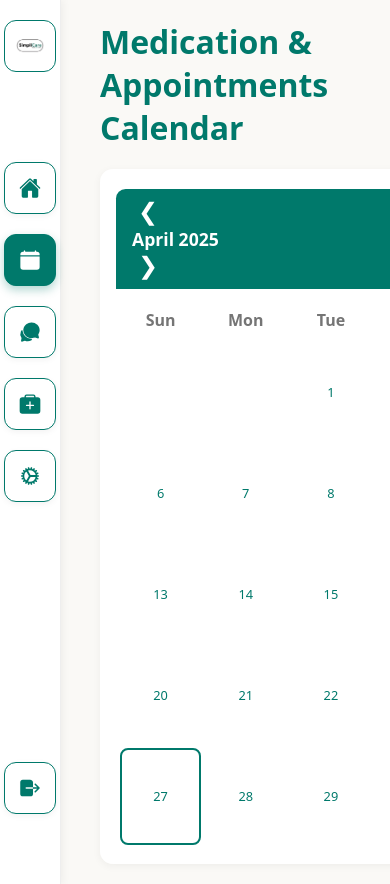
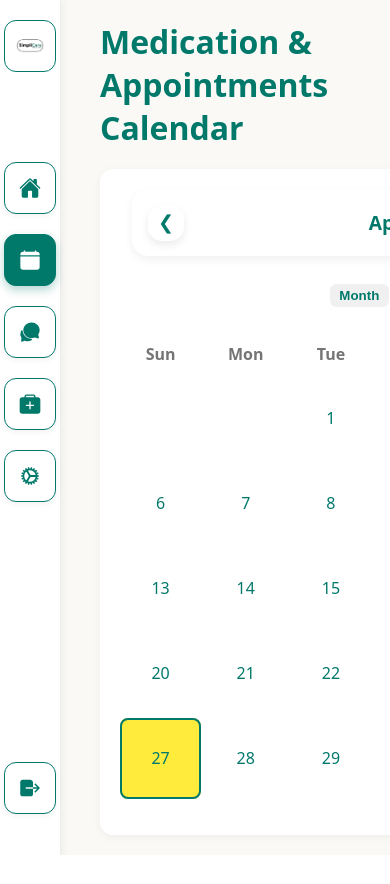
Before and after one commit to AksharParmar/simplicare, a Flask app: page /calendar in a window 390 px wide. After the commit the page ends 855 px from the top, so only its background shows below. Run offline with Flask 3, Linux system fonts and the light colour scheme; the visitor is signed in with stand-in values (Sample User, id 1); some web fonts are replaced.

Commit message:
Changes to Calendar

```diff
--- a/static/calendar.js
+++ b/static/calendar.js
@@ -1,80 +1,122 @@
 /* static/calendar.js */
 document.addEventListener("DOMContentLoaded", () => {
-    /* -------- constants -------- */
-    const monthLabel   = document.getElementById("monthLabel");
-    const grid         = document.getElementById("calendarGrid");
-    const prevBtn      = document.getElementById("prevBtn");
-    const nextBtn      = document.getElementById("nextBtn");
+    // DOM refs
+    const grid       = document.getElementById("calendarGrid");
+    const monthLabel = document.getElementById("monthLabel");
+    const prevBtn    = document.getElementById("prevBtn");
+    const nextBtn    = document.getElementById("nextBtn");
 
-    const dayNames = ["Sun","Mon","Tue","Wed","Thu","Fri","Sat"];
-    const today    = new Date();
-    let viewYear   = today.getFullYear();
-    let viewMonth  = today.getMonth();          // 0-based
+    const btnMonth   = document.getElementById("viewMonthBtn");
+    const btnWeek    = document.getElementById("viewWeekBtn");
+    const btnDay     = document.getElementById("viewDayBtn");
 
-    /* -------- render helpers -------- */
-    function renderCalendar(year, month){
-      // clear grid
+    // state
+    const today      = new Date();
+    let cursor       = new Date(today);    // date currently "selected"
+    let view         = "month";            // month | week | day
+
+    /* ========== render helpers ========== */
+    function pad(n){return n.toString().padStart(2,"0");}
+    function iso(y,m,d){return `${y}-${pad(m+1)}-${pad(d)}`;}  // YYYY-MM-DD
+
+    /* ---- MONTH ---- */
+    function renderMonth(){
       grid.innerHTML = "";
+      grid.parentElement.classList.remove("calendar--week","calendar--day");
 
-      // day name header row
-      dayNames.forEach(d =>{
-        const el = document.createElement("div");
-        el.textContent = d;
-        el.className = "day-name";
-        grid.appendChild(el);
+      // day-name header
+      ["Sun","Mon","Tue","Wed","Thu","Fri","Sat"].forEach(d=>{
+        const h=document.createElement("div");
+        h.textContent=d;h.className="day-name";grid.appendChild(h);
       });
 
-      // figure out month stats
-      const firstDayIdx = new Date(year, month, 1).getDay();
-      const daysInMonth = new Date(year, month+1, 0).getDate();
+      const y=cursor.getFullYear(), m=cursor.getMonth();
+      const firstIdx=new Date(y,m,1).getDay();
+      const daysInMonth=new Date(y,m+1,0).getDate();
 
-      // blank cells before first day
-      for(let i=0;i<firstDayIdx;i++){
-        grid.appendChild(document.createElement("div"));
-      }
+      // blanks
+      for(let i=0;i<firstIdx;i++) grid.appendChild(document.createElement("div"));
 
       // dates
-      for(let d=1; d<=daysInMonth; d++){
-        const cell = document.createElement("div");
-        cell.textContent = d;
-        cell.className = "date";
+      for(let d=1;d<=daysInMonth;d++){
+        const cell=document.createElement("div");
+        cell.className="date";
+        cell.textContent=d;
 
-        // highlight today
-        if(year===today.getFullYear() && month===today.getMonth() && d===today.getDate()){
-          cell.classList.add("date--today");
-        }
+        if(y===today.getFullYear() && m===today.getMonth() && d===today.getDate())
+            cell.classList.add("date--today");
+        if(d===cursor.getDate()) cell.classList.add("date--selected");
 
-        // click handler
-        cell.addEventListener("click",()=>{
-          grid.querySelectorAll(".date--selected").forEach(c=>c.classList.remove("date--selected"));
-          cell.classList.add("date--selected");
-
-          /* TODO: emit event / call API here
-             e.g., window.dispatchEvent(new CustomEvent("calendar:select",{detail:{year,month,day:d}}));
-             or open a modal to add an appointment
-          */
-        });
-
+        cell.onclick=()=>{cursor.setDate(d);view="day";paint();}
         grid.appendChild(cell);
       }
 
-      /* label */
-      const monthName = new Date(year, month).toLocaleString("default",{month:"long"});
-      monthLabel.textContent = `${monthName} ${year}`;
+      monthLabel.textContent = cursor.toLocaleString("default",{month:"long",year:"numeric"});
     }
 
-    /* -------- navigation -------- */
-    prevBtn.addEventListener("click", ()=> {
-      viewMonth--;
-      if(viewMonth<0){viewMonth=11; viewYear--;}
-      renderCalendar(viewYear, viewMonth);
-    });
-    nextBtn.addEventListener("click", ()=> {
-      viewMonth++;
-      if(viewMonth>11){viewMonth=0; viewYear++;}
-      renderCalendar(viewYear, viewMonth);
-    });
+    /* ---- WEEK ---- */
+    function renderWeek(){
+      grid.innerHTML="";grid.parentElement.classList.add("calendar--week");
+      // snap cursor to Sunday of the week
+      const start=new Date(cursor);
+      start.setDate(cursor.getDate()-cursor.getDay());
 
-    /* initial paint */
-    renderCalendar(viewYear, viewMonth);
+      for(let i=0;i<7;i++){
+        const d=new Date(start);d.setDate(start.getDate()+i);
+        const cell=document.createElement("div");
+        cell.className="date";
+        cell.innerHTML=`<div class="week-label">${d.toLocaleString("default",{weekday:"short"})}</div>${d.getDate()}`;
+        if(+d===+today) cell.classList.add("date--today");
+        if(d.getDate()===cursor.getDate() && d.getMonth()===cursor.getMonth()) cell.classList.add("date--selected");
+        cell.onclick=()=>{cursor=new Date(d);view="day";paint();}
+        grid.appendChild(cell);
+      }
+
+      monthLabel.textContent = `${start.toLocaleDateString(undefined,{month:"short",day:"numeric"})} – ${cursor.toLocaleDateString(undefined,{month:"short",day:"numeric",year:"numeric"})}`;
+    }
+
+    /* ---- DAY ---- */
+    function renderDay(){
+      grid.innerHTML="";grid.parentElement.classList.add("calendar--day");
+      // 24 slots
+      for(let h=0;h<24;h++){
+        const slot=document.createElement("div");
+        slot.className="date time-slot";
+        slot.textContent=`${h.toString().padStart(2,"0")}:00`;
+        slot.onclick=()=>alert(`Add event on ${iso(cursor.getFullYear(),cursor.getMonth(),cursor.getDate())} at ${h}:00`);
+        grid.appendChild(slot);
+      }
+      monthLabel.textContent = cursor.toLocaleDateString(undefined,{weekday:"long",month:"long",day:"numeric",year:"numeric"});
+    }
+
+    /* ---- dispatcher ---- */
+    function paint(){
+      // clean view-switch highlight
+      [btnMonth,btnWeek,btnDay].forEach(b=>b.classList.remove("active"));
+      if(view==="month") {btnMonth.classList.add("active");renderMonth();}
+      if(view==="week")  {btnWeek.classList.add("active"); renderWeek();}
+      if(view==="day")   {btnDay.classList.add("active");  renderDay();}
+    }
+
+    /* ========== navigation buttons ========== */
+    function shift(delta){
+      if(view==="month"){
+        cursor.setMonth(cursor.getMonth()+delta);
+      }else if(view==="week"){
+        cursor.setDate(cursor.getDate()+7*delta);
+      }else{ // day
+        cursor.setDate(cursor.getDate()+delta);
+      }
+      paint();
+    }
+    prevBtn.onclick=()=>shift(-1);
+    nextBtn.onclick=()=>shift(1);
+
+    /* ========== view-switch buttons ========== */
+    btnMonth.onclick=()=>{view="month";paint();};
+    btnWeek .onclick=()=>{view="week"; paint();};
+    btnDay  .onclick=()=>{view="day";  paint();};
+
+    /* first draw */
+    paint();
   });
--- a/static/styles.css
+++ b/static/styles.css
@@ -661,172 +661,86 @@ body{
   box-shadow: 0 2px 8px rgba(0,0,0,.05);
 }
 
-/* ----- calendar component ----- */
-.calendar{
-  max-width: 420px;
-  margin-inline: auto;
+/* ========================================================== */
+/* 5.  CALENDAR COMPONENT                                     */
+/* ========================================================== */
+
+/* ---------- container sizing ---------- */
+.calendar{width:100%;max-width:none;margin-inline:auto;}
+.calendar.card{
+  flex:1 1 auto;
+  width:70vw;                        /* 70 % viewport width   */
+  max-width:1100px;min-width:600px;
 }
 
+/* ---------- header mini-card ---------- */
 .calendar__header{
-  display:flex;
-  justify-content:space-between;
-  align-items:center;
-  color:#fff;
-  background: var(--dark-teal);
-  padding:.5rem 1rem;
-  border-radius:.6rem .6rem 0 0;
+  position:relative;
+  display:flex;justify-content:center;align-items:center;
+  background:#fff;border-radius:1rem;
+  padding:1.25rem 0;margin:0 1rem 1.25rem;
+  box-shadow:0 4px 10px rgba(0,0,0,.06);
 }
 
-#monthLabel{
-  font-size:1.25rem;
-  font-weight:600;
-  margin:0;
+/* centred month label */
+#monthLabel,
+.calendar__title{margin:0;font-size:1.4rem;font-weight:600;color:var(--dark-teal);}
+
+/* ---------- arrow buttons ---------- */
+.nav-btn{
+  background:none;border:none;color:inherit;cursor:pointer;
 }
+/* generic hover scale kept for NON-square buttons (if you add any later) */
+.nav-btn:hover:not(.nav-btn--square){transform:scale(1.2);}
 
-.nav-btn{
-  background:none;
-  border:none;
-  color:#fff;
-  font-size:1.6rem;
-  cursor:pointer;
-  transition:transform .2s;
+.nav-btn--square{
+  position:absolute;top:50%;transform:translateY(-50%);
+  width:44px;height:44px;border:none;border-radius:14px;
+  background:#fff;color:var(--dark-teal);
+  font-size:1.4rem;display:flex;align-items:center;justify-content:center;
+  box-shadow:0 4px 8px rgba(0,0,0,.08);
+  transition:background .2s,box-shadow .2s;
 }
-.nav-btn:hover{transform:scale(1.2);}
+.nav-btn--square:hover{
+  background:var(--light-mint);
+  box-shadow:0 5px 12px rgba(0,0,0,.10);
+  transform:translateY(-50%);               /* stays centred */
+}
+#prevBtn{left:1rem;}
+#nextBtn{right:1rem;}
 
-/* grid of days */
+/* ---------- view switch ---------- */
+.view-switch{
+  display:flex;justify-content:center;gap:.5rem;
+  padding:.5rem 0 1rem;
+}
+.view-btn{
+  background:transparent;border:none;color:var(--dark-teal);
+  padding:.25rem .6rem;border-radius:.4rem;font-weight:600;
+  cursor:pointer;transition:background .2s;
+}
+.view-btn:hover,
+.view-btn.active{background:rgba(0,0,0,.06);}
+
+/* ---------- grid ---------- */
 .calendar__grid{
-  display:grid;
-  grid-template-columns: repeat(7, 1fr);
-  gap:.25rem;
-  padding:.75rem .25rem 1rem;
+  display:grid;grid-template-columns:repeat(7,1fr);
+  gap:.25rem;padding:.75rem .25rem 1rem;
 }
-
-.day-name, .date{
-  text-align:center;
-  padding:.5rem 0;
+.day-name{
+  text-align:center;padding:.5rem 0;font-weight:600;color:var(--cool-grey);
 }
-
-.day-name{
-  font-weight:600;
-  color:var(--cool-grey);
+.date{
+  display:flex;align-items:center;justify-content:center;
+  aspect-ratio:1/1;border-radius:.5rem;cursor:pointer;
+  font-size: clamp(1rem, 2vw, 1.4rem);   /* ⬅ bigger numbers */
+  transition:background .2s;
 }
-
-.date{
-  cursor:pointer;
-  border-radius:.5rem;
-  transition: background .2s;
-}
-.date:hover{
-  background:var(--light-mint);
-}
-
-.date--today{
-  outline:2px solid var(--dark-teal);
-  outline-offset:-2px;
-}
-.date--selected{
-  background:var(--soft-yellow);
-}
-
-/* responsive tweak */
-@media(max-width:480px){
-  #monthLabel{font-size:1.1rem;}
-}
-
-
-/* card wrapper */
-.card{
-  background:#fff;
-  border-radius:.8rem;
-  padding:1.25rem 1rem;
-  box-shadow:0 2px 8px rgba(0,0,0,.05);
-}
-
-/* ---------- calendar ---------- */
-.calendar{
-  width:100 vh;
-  max-width:none;
-  margin-inline:auto;
-}
-
-/* header */
-.calendar__header{
-  display:flex !important;              /* <-- keep flex */
-  justify-content:space-between;
-  align-items:center;
-  background:var(--dark-teal);
-  color:#fff;
-  padding:.5rem 1rem;
-  border-radius:.6rem .6rem 0 0;
-}
-#monthLabel{font-size:1.25rem;font-weight:600;margin:0;}
-
-.nav-btn{
-  background:none;border:none;color:inherit;
-  font-size:1.5rem;cursor:pointer;transition:transform .2s;
-}
-.nav-btn:hover{transform:scale(1.2);}
-
-/* view buttons */
-.view-switch{display:flex !important;gap:.25rem !important;}
-.view-btn{
-  background:transparent;border:none;color:inherit;
-  padding:.25rem .6rem;border-radius:.4rem;
-  font-weight:600;cursor:pointer;transition:background .2s;
-}
-.view-btn.active,
-.view-btn:hover{background:rgba(255,255,255,.15);}
-
-/* grid for month/week/day cells */
-.calendar__grid{
-  display:grid !important;              /* <-- force grid */
-  grid-template-columns:repeat(7,1fr);
-  gap:.25rem !important;
-  padding:.75rem .25rem 1rem;
-}
-
-/* cells */
-.day-name,.date{text-align:center;padding:.5rem 0;}
-.day-name{font-weight:600;color:var(--cool-grey);}
-
-.date{
-  display: flex;
-  justify-content: center;
-  align-items: center;
-  cursor:pointer;border-radius:.5rem;
-  transition:background .2s;
-  aspect-ratio: 1 / 1;
-  font-size: clamp(.8rem,1.5vw,1rem);
-}
-
 .date:hover{background:var(--light-mint);}
-.date--today{
-  outline:2px solid var(--dark-teal);
-  outline-offset:-2px;
-}
+.date--today{outline:2px solid var(--dark-teal);outline-offset:-2px;}
 .date--selected{background:var(--soft-yellow);}
 
-/* small-screen tweak */
-@media(max-width:480px){#monthLabel{font-size:1.1rem;}}
-
-/* if .main-content is your flex column: */
-.main-content{
-  display:flex;
-  flex-direction:column;
-  min-height:100vh;           /* full viewport height */
+@media(max-width:480px){
+  #monthLabel{font-size:1.2rem;}
+  .nav-btn--square{width:36px;height:36px;font-size:1.2rem;}
 }
-
-.calendar.card{
-  flex:1 1 auto;              /* grow to fill leftover space */
-  height:70vh;                /* ≈70 % of the viewport height */
-  overflow:auto;            /* scroll if content overflows */
-  width:70vw;
-  max-width:1100px;
-  min-width:600px;
-
-  /* center it; remove if you prefer left-aligned */
-  margin-inline:auto;
-
-  /* let it grow vertically if you followed earlier height advice */
-  flex:1 1 auto;
-}
--- a/templates/calendar.html
+++ b/templates/calendar.html
@@ -7,7 +7,7 @@
   <!-- Product Sans -->
   <link href="https://fonts.googleapis.com/css2?family=Product+Sans:wght@400;600&display=swap" rel="stylesheet">
 
-  <!-- GLOBAL stylesheet only -->
+  <!-- GLOBAL stylesheet -->
   <link rel="stylesheet" href="{{ url_for('static', filename='styles.css') }}">
 </head>
 
@@ -18,21 +18,31 @@
     <h1 class="page-title">Medication &amp; Appointments Calendar</h1>
 
     <section id="calendar" class="calendar card">
+
+      <!-- ─────────────────── streamlined header ─────────────────── -->
       <header class="calendar__header">
-        <div class="nav">
-          <button id="prevBtn"  class="nav-btn" aria-label="Previous month">&#10094;</button>
-          <h2 id="monthLabel"></h2>
-          <button id="nextBtn"  class="nav-btn" aria-label="Next month">&#10095;</button>
-        </div>
+        <!-- left / right arrows -->
+        <button id="prevBtn" class="nav-btn nav-btn--square" aria-label="Previous month">
+          &#10094;
+        </button>
 
-        <div class="view-switch">
-          <button id="viewMonthBtn" class="view-btn">Month</button>
-          <button id="viewWeekBtn"  class="view-btn">Week</button>
-          <button id="viewDayBtn"   class="view-btn">Day</button>
-        </div>
+        <!-- centred month / year -->
+        <h2 id="monthLabel" class="calendar__title"></h2>
+
+        <button id="nextBtn" class="nav-btn nav-btn--square" aria-label="Next month">
+          &#10095;
+        </button>
       </header>
 
-      <div id="calendarGrid" class="calendar__grid"><!-- JS injects days --></div>
+      <!-- view-mode toggle -->
+      <nav class="view-switch">
+        <button id="viewMonthBtn" class="view-btn">Month</button>
+        <button id="viewWeekBtn"  class="view-btn">Week</button>
+        <button id="viewDayBtn"   class="view-btn">Day</button>
+      </nav>
+
+      <!-- calendar grid injected by JS -->
+      <div id="calendarGrid" class="calendar__grid"></div>
     </section>
   </main>
 
```
